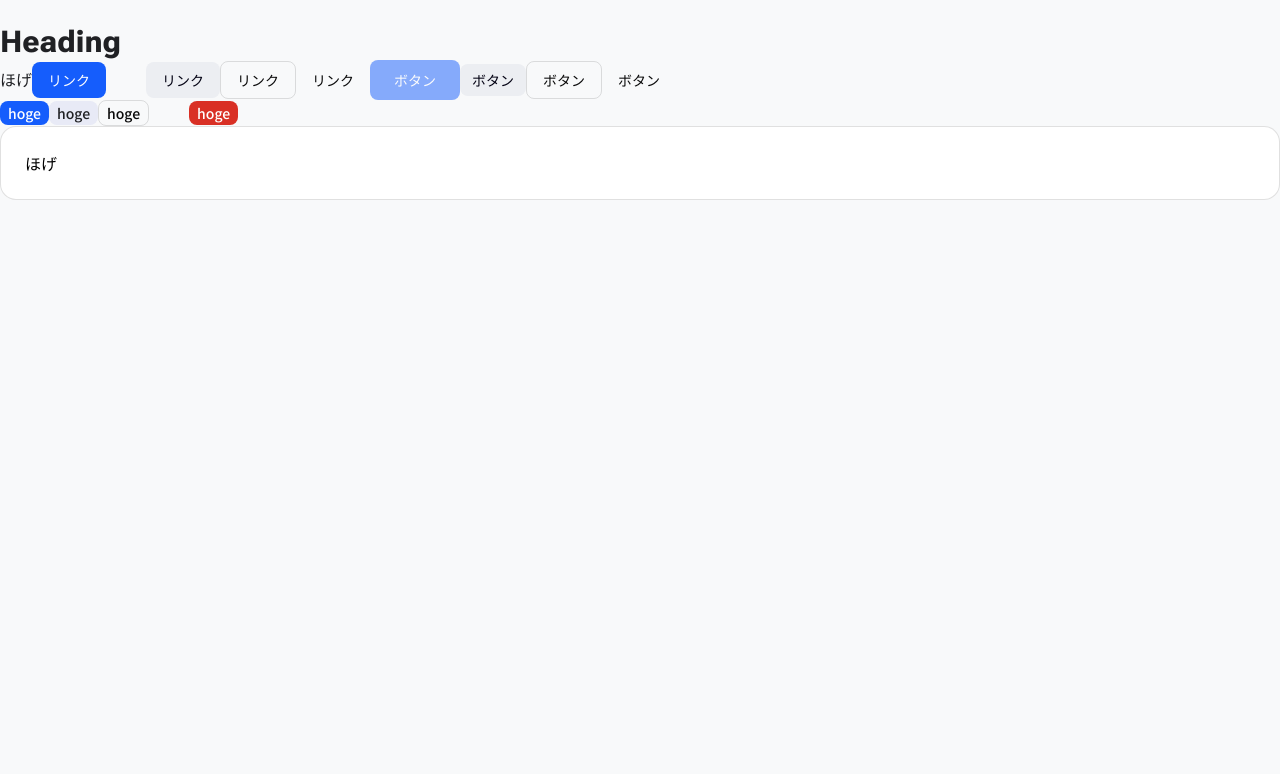
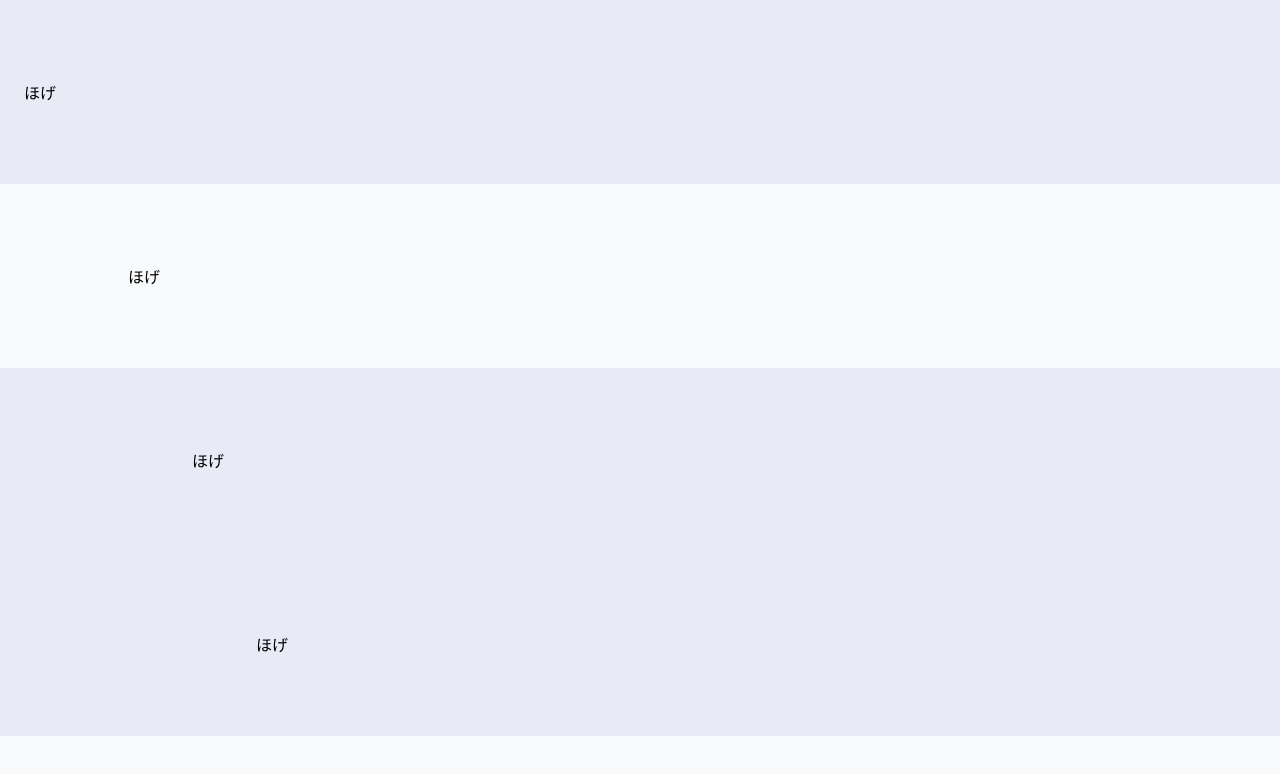
Before and after one commit to iku-nojiri/portfolio_2026, a Next.js app in the folder front/: page / in a window 1280 px wide. Shown: the top 774 px of the page. Built offline with nearby package versions, Linux system fonts and the light colour scheme.

Commit message:
feat: Container.tsx, Inner.tsx

```diff
--- /dev/null
+++ b/front/app/components/premitives/Container.tsx
@@ -0,0 +1,41 @@
+import { ElementType, ReactNode, ComponentProps } from "react";
+import { tv } from "tailwind-variants";
+import type { VariantProps } from "tailwind-variants";
+
+const variants = tv({
+  base: "px-6 pt-20 pb-20",
+  variants: {
+    colored: {
+      true: "bg-secondary",
+      false: "bg-bg"
+    },
+  },
+  defaultVariants: {
+    colored: false,
+  },
+  // compoundVariants: [
+  //   {
+  //     colored: true,
+  //     class: "pt-20 pb-20"
+  //   },
+  //   {
+  //     colored: false,
+  //     class: "pt-20 pb-20"
+  //   }
+  // ]
+});
+
+type Props<T extends ElementType> = VariantProps<typeof variants> & {
+  as?: T;
+  children: ReactNode;
+} & Omit<ComponentProps<T>, "children">;
+
+export const Container = <T extends ElementType = "div">({ as, className, children, colored, ...props }: Props<T>) => {
+  const Tag = as || "div";
+
+  return (
+    <Tag {...props} className={variants({colored, className })}>
+      {children}
+    </Tag>
+  );
+}
--- /dev/null
+++ b/front/app/components/premitives/Inner.tsx
@@ -0,0 +1,29 @@
+import { ElementType, ReactNode, ComponentProps } from "react";
+import { tv } from "tailwind-variants";
+import type { VariantProps } from "tailwind-variants";
+
+const variants = tv({
+  base: "mx-auto w-full",
+  variants: {
+    size: {
+      xs: "max-w-3xl", // 768px
+      sm: "max-w-4xl", // 896px
+      md: "max-w-5xl", // 1024px
+      lg: "max-w-7xl", // 1280px
+    }
+  },
+  defaultVariants: {
+    size: "md"
+  }
+});
+
+type Props = VariantProps<typeof variants> & {
+  children: ReactNode,
+  className?: string
+}
+
+export const Inner = ({ children, className, size }: Props) => {
+  return (
+    <div className={variants({size, className})}>{children}</div>
+  )
+}
--- a/front/app/page.tsx
+++ b/front/app/page.tsx
@@ -1,34 +1,30 @@
 import Image from "next/image";
-import { Text } from "./components/premitives/Text";
-import { Link } from "./components/premitives/Link";
-import { Button } from "./components/premitives/Button";
-import { Heading } from "./components/premitives/Heading";
-import { Badge } from "./components/premitives/Badge";
-import { Panel } from "./components/premitives/Panel";
+import { Container } from "./components/premitives/Container";
+import { Inner } from "./components/premitives/Inner";
 
 export default function Home() {
   return (
     <>
-      <br />
-      <Heading lang="en" as="h1" size="large">Heading</Heading>
-      <Text as="label">ほげ</Text>
-      <Link href={""} appearance={"primary"} className="mr-10">リンク</Link>
-      <Link href={""} appearance={"secondary"}>リンク</Link>
-      <Link href={""} appearance={"outline"}>リンク</Link>
-      <Link href={""} appearance={"ghost"}>リンク</Link>
-      <Button size={"lg"} disabled={true} type={"button"} appearance={"primary"}>ボタン</Button>
-      <Button size={"sm"} appearance={"secondary"}>ボタン</Button>
-      <Button appearance={"outline"}>ボタン</Button>
-      <Button appearance={"ghost"}>ボタン</Button>
-      <ul>
-        <Badge as="li">hoge</Badge>
-        <Badge as="li" appearance="secondary">hoge</Badge>
-        <Badge as="span" appearance="outline" className="mr-10">hoge</Badge>
-        <Badge as="li" appearance="destructive">hoge</Badge>
-      </ul>
-      <Panel as="a" href="#" className="p-6" clickable={true}>
-        <p>ほげ</p>
-      </Panel>
+      <Container as="section" colored={true}>
+        <Inner size="lg">
+          <p>ほげ</p>
+        </Inner>
+      </Container>
+      <Container>
+        <Inner size="md">
+          <p>ほげ</p>
+        </Inner>
+      </Container>
+      <Container colored={true}>
+        <Inner size="sm">
+          <p>ほげ</p>
+        </Inner>
+      </Container>
+      <Container colored={true}>
+        <Inner size="xs">
+          <p>ほげ</p>
+        </Inner>
+      </Container>
     </>
   );
 }
```
